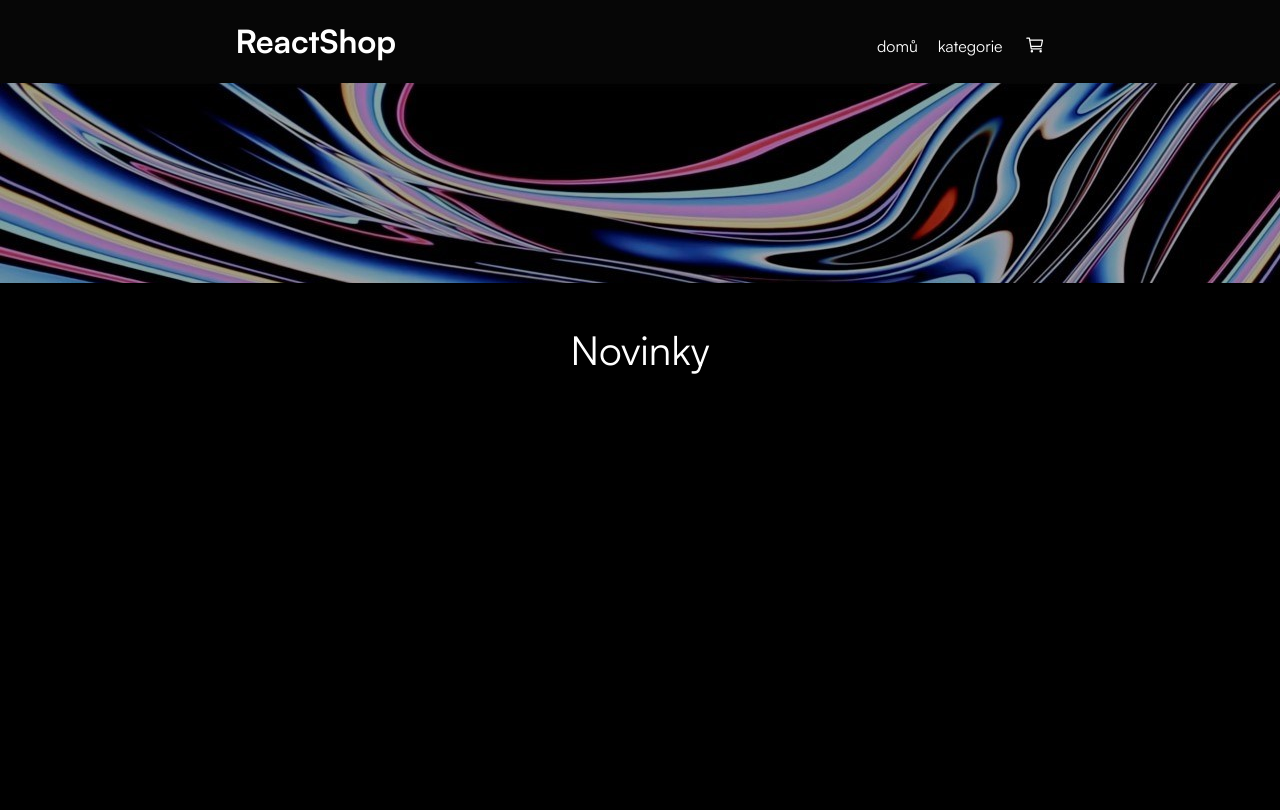
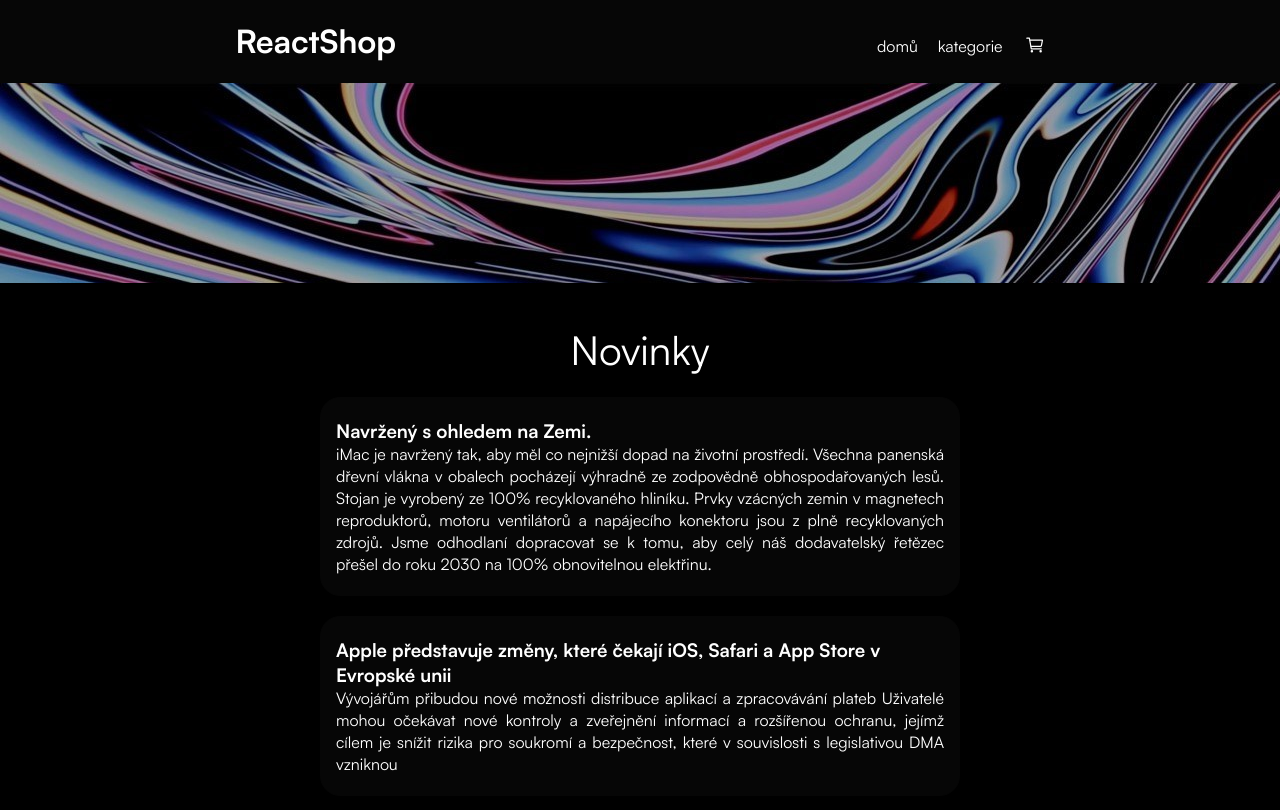
Before and after one commit to karelbrr/react-eshop, a React (Create React App) app: page / in a window 1280 px wide. Shown: the top 810 px of the page. Built offline with nearby package versions, Linux system fonts and the light colour scheme; data requests are answered from the project's data file.

Commit message:
pridani novinek na domovskou stranku a pridani novinek

```diff
--- a/data/db.json
+++ b/data/db.json
@@ -28,7 +28,7 @@
       "cname": "Dostupné iPhony",
       "fetch_url": "http://localhost:8000/products_iphone",
       "bg_img": "http://localhost:8000/iphone-bg.png",
-      "height":"600px",
+      "height": "600px",
       "ptop": "570px",
       "quote": "iPhone v ruce, inovace na dosah",
       "quote_desc": "Spojení elegance, výkonu a špičkového designu v jednom. S kvalitním displejem a výkonným hardwarem zaručuje optimální zážitek pro každodenní užívání."
@@ -39,7 +39,7 @@
       "cname": "Dostupné MacBooky",
       "fetch_url": "http://localhost:8000/products_macbook",
       "bg_img": "http://localhost:8000/macbook-bg.png",
-      "height":"700px",
+      "height": "700px",
       "ptop": "570px",
       "quote": "Cokoliv si představíš, To MacBook dokáže",
       "quote_desc": "Výkonný notebook v elegantním provedení. Lehký a tenký design spojený s vysokým výkonem a Retina displejem. Ideální společník pro ty, kteří oceňují eleganci a efektivitu."
@@ -50,7 +50,7 @@
       "cname": "Dostupné iMacy",
       "fetch_url": "http://localhost:8000/products_imac",
       "bg_img": "http://localhost:8000/imac-bg.png",
-      "height":"600px",
+      "height": "600px",
       "ptop": "600px",
       "quote": "iMac: Více než jen počítač, je to designový zážitek",
       "quote_desc": "Symbióza elegance, výkonu a špičkového designu. S prvotřídním displejem a výkonným hardwarem poskytuje optimální zážitek pro každodenní využívání iMacu."
@@ -61,7 +61,7 @@
       "cname": "Dostupné Watch",
       "fetch_url": "http://localhost:8000/products_watch",
       "bg_img": "http://localhost:8000/watch-bg.png",
-      "height":"700px",
+      "height": "700px",
       "ptop": "570px",
       "quote": "Chytrý životní styl na dosah. Apple Watch: nejenom čas, ale i styl.",
       "quote_desc": "Elegance, výkon a inovace. Apple Watch: dokonalý společník pro stylový a chytrý životní styl."
@@ -249,7 +249,6 @@
     {
       "id": "c5",
       "image_width": "40%",
-
       "image": "http://localhost:8000/imac-img.png",
       "name": "Apple iMac M1",
       "desc": "All In One PC 24 4480 × 2520, Apple M1, Apple M1 8jádrová GPU, RAM 16GB, SSD 1TB GB, Wi-Fi, Thunderbolt 3, magic keyboard s touch id, macOS",
@@ -320,5 +319,17 @@
       "desc": "Chytré hodinky - pro muže i ženy, s ovládáním v češtině, OLED displej, GPS, telefonování z hodinek přes spárovaný telefon (v dosahu Bluetooth), NFC platby skrze Apple Pay, měření tepu, měření EKG, monitoring spánku, krokoměr, oxymetr, barometr, hledání telefonu, přehrávač hudby v hodinkách, ovládání přehrávače hudby v mobilu, předpověď počasí",
       "price": 9999
     }
+  ],
+  "news": [
+    {
+      "id": 1,
+      "title": "Navržený s ohledem na Zemi.",
+      "text": "iMac je navržený tak, aby měl co nejnižší dopad na životní prostředí. Všechna panenská dřevní vlákna v obalech pocházejí výhradně ze zodpovědně obhospodařovaných lesů. Stojan je vyrobený ze 100% recyklovaného hliníku. Prvky vzácných zemin v magnetech reproduktorů, motoru ventilátorů a napájecího konektoru jsou z plně recyklovaných zdrojů. Jsme odhodlaní dopracovat se k tomu, aby celý náš dodavatelský řetězec přešel do roku 2030 na 100% obnovitelnou elektřinu."
+    },
+    {
+      "id": "20b9",
+      "title": "Apple představuje změny, které čekají iOS, Safari a App Store v Evropské unii",
+      "text": "Vývojářům přibudou nové možnosti distribuce aplikací a zpracovávání plateb\n\nUživatelé mohou očekávat nové kontroly a zveřejnění informací a rozšířenou ochranu, jejímž cílem je snížit rizika pro soukromí a bezpečnost, které v souvislosti s legislativou DMA vzniknou"
+    }
   ]
 }
--- a/src/components/Add.js
+++ b/src/components/Add.js
@@ -1,19 +1,66 @@
+import { useState } from "react"
 import "./Add.css"
+import { ToastContainer, toast } from 'react-toastify';
+import 'react-toastify/dist/ReactToastify.css';
+
+
 
 const Add = () => {
+    const [title, setTitle] = useState("")
+    const [text, setText] = useState("")
+
+    const [feedback, setFeedback] = useState()
+
+    const onSubmitHandler = event => {
+        event.preventDefault();
+
+        const newArticle = {
+          title: title,
+          text: text,
+        }
+
+
+        fetch('http://localhost:8000/news', {
+          method: 'POST',
+          headers: {
+            'Content-Type': 'application/json'
+          },
+          body: JSON.stringify(newArticle)
+        }).then(r=> r.json())
+          .then(json => setFeedback(json))
+          .finally(()=> {
+
+            toast.success("Článek byl přidán do košíku", {
+                position: "top-right",
+                autoClose: 2000,
+                hideProgressBar: false,
+                closeOnClick: true,
+                pauseOnHover: false,
+                draggable: true,
+                progress: undefined,
+                theme: "dark",
+                });
+            setTitle("");
+            setText("");
+          });
+
+
+      }
+
     return ( <div className="add">
         <h2 className="add-heading">Přidat článek na domovskou stránku</h2>
-        <form>
+        <form onSubmit={onSubmitHandler}>
             <label>Typ</label>
             <select name="sd" id="type-input">
                 <option value="clanek">Článek</option>
             </select>
             <label >Název článku</label>
-            <input id="title-input" type="text" />
+            <input id="title-input" type="text" onChange={(e) => setTitle(e.target.value)} />
             <label>Obsah článku</label>
-            <textarea name="" id="textarea-input" cols="50" rows="5"></textarea>
+            <textarea name="" id="textarea-input" cols="50" rows="5" onChange={(e) => setText(e.target.value)}></textarea>
             <button type="submit" id="submit-button">Potvrdit</button>
         </form>
+        <ToastContainer/>
     </div> );
 }
 
--- a/src/components/Home.css
+++ b/src/components/Home.css
@@ -27,3 +27,18 @@
     font-size: 40px;
     margin-top: 40px;
 }
+
+.news-item {
+    width: 50%;
+    color: white;
+    background-color: rgb(6, 6, 6);
+    font-family: Satoshi-Variable;
+    border: 1px solid rgb(6, 6, 6);
+    padding: 20px 15px;
+    margin: 20px auto;
+    border-radius: 20px;
+}
+
+.news-item-text {
+    text-align: justify;
+}
--- a/src/components/Home.js
+++ b/src/components/Home.js
@@ -1,9 +1,19 @@
 import "./Home.css"
+import useFetch from "./useFetch";
+
+
 
 const Home = () => {
+    const {data: articles, isPending, error} = useFetch("http://localhost:8000/news")
+
     return ( <div className="home">
         <div className="bg-container"></div>
         <h2 className="news-heading">Novinky</h2>
+        {articles.map(article => <div key={article.id} className="news-item">
+            <h3 className="news-item-title">{article.title}</h3>
+            <p className="news-item-text">{article.text}</p>
+        </div>)}
+
     </div> );
 }
 
```
Lines whose indentation alone changed are shown as unchanged.
